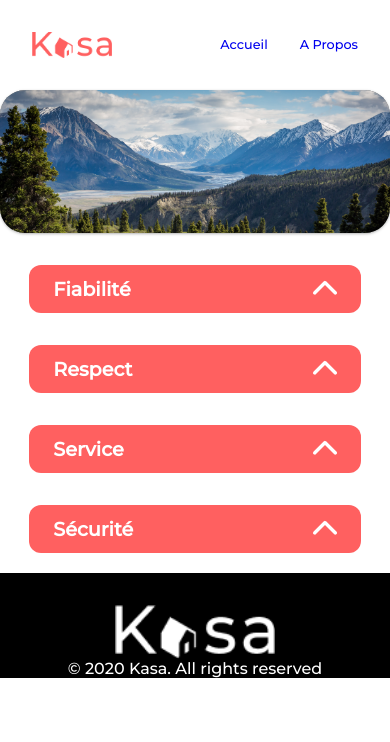
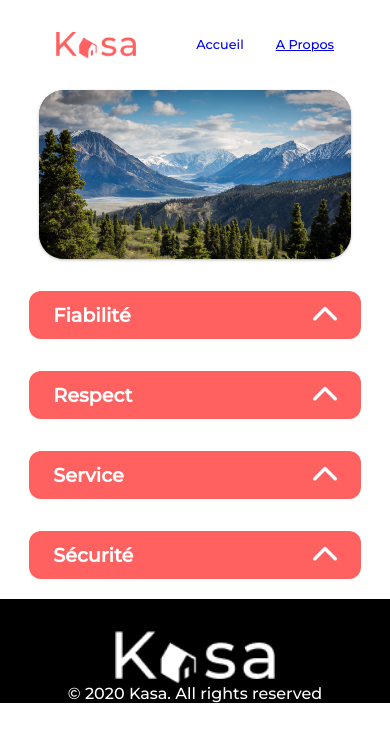
Before and after one commit to J4Admin/OCR_Project4, a React (Vite) app in the folder kasa/: page /about in a window 390 px wide. Shown: the top 742 px of the page. Built offline with nearby package versions, Linux system fonts and the light colour scheme.

Commit message:
add: animation Collapse, Banner responsive( phone version ) , show underline into navbar when / selected or About selected ( not on other pages)

```diff
--- a/kasa/src/components/Banner/Banner.scss
+++ b/kasa/src/components/Banner/Banner.scss
@@ -1,8 +1,7 @@
 .banner {
   position: relative;
-  max-width: 90vw;
   min-width: 100%;
-  min-height: 17vh;
+  min-height: 233px;
   border-radius: 25px;
   color: white;
   box-shadow: rgba(0, 0, 0, 0.25) 0px 1px 3px, rgba(0, 0, 0, 0.06) 0px 1px 2px;
@@ -34,6 +33,23 @@
     display: none;
   }
   @media screen and (max-width: 1250px) {
-
+    & {
+      min-width: 90%;
+      margin-inline: 1em;
+      &__text {
+        font-size: 1.3em;
+        padding: 1em;
+      }
+    }
+  }
+  @media screen and (min-width: 335px) and (max-width: 750px) {
+    & {
+      min-width: 80%;
+      min-height: 20vh;
+      &__text {
+        font-size: 1.3em;
+        padding: 1em;
+      }
+    }
   }
 }
--- a/kasa/src/components/Card/Card.jsx
+++ b/kasa/src/components/Card/Card.jsx
@@ -18,7 +18,7 @@ function Card() {
               src={cardItem.cover}
               alt={cardItem.title}
             />
-            <p className="card__title">{cardItem.title}</p>
+            <h2 className="card__title">{cardItem.title}</h2>
           </Link>
         </div>
       ))}
--- a/kasa/src/components/Card/Card.scss
+++ b/kasa/src/components/Card/Card.scss
@@ -21,6 +21,7 @@
     height: 100%;
     box-sizing: border-box;
     border-radius: inherit;
+    position: relative;
   }
 
   &__link {
@@ -42,15 +43,18 @@
     position: absolute;
     object-fit: cover;
     z-index: 1;
-    min-width: 100%;
-    height: 100%;
+    top: 0;
+    left: 0;
+    width: 40%;
+    height: 90%;
     display: flex;
     justify-content: flex-start;
     align-items: flex-end;
     box-sizing: content-box;
-
     color: white;
     font-weight: 700;
+    padding-inline-start: 1em;
+    font-size: 1em;
   }
 
   @media screen and (max-width: 1250px) {
--- a/kasa/src/components/Collapse/Collapse.jsx
+++ b/kasa/src/components/Collapse/Collapse.jsx
@@ -16,6 +16,7 @@ function Collapse({ CollapseData }) {
     <>
       {CollapseData.map((item, index) => (
         <div key={index} className="Collapse">
+
           <div className="Collapse__background">
             <p className="Collapse__title">{item.title}</p>
             <button
@@ -31,6 +32,7 @@ function Collapse({ CollapseData }) {
               />
             </button>
           </div>
+
           <div
             className={`Collapse__content ${
               openCollapse.includes(index) ? "Collapse__content--open" : ""
--- a/kasa/src/components/Collapse/Collapse.scss
+++ b/kasa/src/components/Collapse/Collapse.scss
@@ -14,6 +14,7 @@
   &__content {
     border-radius: 12px;
   }
+
   &__background {
     z-index: 1;
     justify-content: space-between;
@@ -23,7 +24,6 @@
     height: 2vh;
     padding: 1.5em;
     background-color: #ff6060;
-    overflow: hidden;
   }
   &__button {
     background: none;
@@ -36,19 +36,36 @@
     font-weight: 700;
     font-size: 1.2em;
   }
+
   &__content {
+    display: flex;
+    align-items: center;
+    justify-content: center;
     background-color: #f6f6f6;
+    min-width: 100%;
     max-width: 95vw;
-    width: 100%;
-    min-height: 100%;
-    padding: 2rem;
     margin-top: 0;
-    transition: transform 0.4s ease;
+    position: relative;
+    transition: max-height 0.1s ease, padding 0.6s ease, transform 0.7s ease;
     transform: translateY(-100%);
-    display: none;
+    max-height: 0;
+    padding: 0rem 2rem;
+    overflow: hidden;
+
     &--open {
       transform: translateY(0%);
-      display: block;
+      max-height: 60%;
+      padding: 2rem 2rem;
+    }
+    & ul {
+      object-fit: cover;
+      min-width: 100%;
+      box-sizing: border-box;
+    }
+    &__li {
+      display: flex;
+      box-sizing: border-box;
+      object-fit: cover;
     }
   }
 
@@ -60,10 +77,14 @@
     }
   }
   &__housing {
-    width: 95%;
+    height: 100%;
+    width: 100%;
     flex-direction: row;
     gap: 1em;
 
+    &__content {
+      height: 0;
+    }
     &,
     & .Collapse {
       width: 95%;
--- a/kasa/src/components/Gallery/Gallery.scss
+++ b/kasa/src/components/Gallery/Gallery.scss
@@ -8,7 +8,8 @@
   margin-block: 2em;
   padding: 3rem;
   gap: 3.2em;
-  @media screen and (max-width: 1024px) {
+  @media screen and (max-width: 1250px) {
       background-color: white;
+      margin-block: 0em;
   }
 }
--- a/kasa/src/components/Housing/Housing.scss
+++ b/kasa/src/components/Housing/Housing.scss
@@ -42,6 +42,7 @@
     justify-content: center;
     align-items: center;
     width: 15%;
+    max-width: 25%;
     font-size: 0.8em;
     max-height: 15%;
     min-width: 15vh;
@@ -99,37 +100,33 @@
     }
   }
 
-  @media screen and (max-width: 1181px) {
+  @media screen and (max-width: 1250px) {
     &__second__block,
     &__first__block {
       width: 85%;
-      justify-content: center;
-      align-items: center;
     }
     &__first__block {
       margin-inline-start: 2em;
     }
     &__second__block {
       width: 100%;
-      display: flex;
-      justify-content: flex-start;
+
       align-items: flex-start;
       flex-direction: row-reverse;
       gap: 1rem;
       flex-wrap: wrap;
+      &__host__rating {
+        min-width: 100%;
+        box-sizing: border-box;
+        display: flex;
+        align-items: flex-start;
+      }
     }
     &__host__information {
-      width: 50%;
-      justify-content: center;
-
+      width: 100%;
     }
     &__tag {
-      min-width: 25%;
-    }
-    &__host__rating {
-      box-sizing: border-box;
-      position: absolute;
-      align-items: flex-end;
+      max-width: 25%;
     }
   }
 }
--- a/kasa/src/components/Navbar/Navbar.jsx
+++ b/kasa/src/components/Navbar/Navbar.jsx
@@ -1,19 +1,30 @@
 import React from "react";
-import { Link } from "react-router-dom";
+import { Link, useLocation } from "react-router-dom";
 import "./Navbar.scss";
 
 function Navbar() {
   const logoSrc = "src/assets/images/logo-navbar.png";
+  const location = useLocation();
+
+  const isActive = (path) =>
+    location.pathname === path
+      ? "navbar__link navbar__link--active"
+      : "navbar__link";
+
   return (
     <header>
       <nav className="navbar">
         <img className="navbar__logo" src={logoSrc} alt="logo" />
         <ul>
           <li>
-            <Link to="/">Accueil</Link>
+            <Link to="/" className={isActive("/")}>
+              Accueil
+            </Link>
           </li>
           <li>
-            <Link to="/about">A Propos</Link>
+            <Link to="/about" className={isActive("/about")}>
+              A Propos
+            </Link>
           </li>
         </ul>
       </nav>
--- a/kasa/src/components/Navbar/Navbar.scss
+++ b/kasa/src/components/Navbar/Navbar.scss
@@ -1,12 +1,11 @@
 .navbar {
   display: flex;
-  justify-content: center;
-  align-items: center;
+  justify-content: space-between;
+
   flex-direction: row;
 
   & .navbar__logo {
-    margin : 2rem auto 2rem 2rem;
-
+    margin: 2rem auto 2rem 2rem;
   }
   & ul,
   & li {
@@ -14,34 +13,35 @@
     box-sizing: border-box;
     object-fit: cover;
     margin-right: 1rem;
-
     gap: 1em;
     flex-wrap: nowrap;
+  }
 
-  }
-  & a {
+  &__link {
     font-size: 2em;
     margin: auto;
     text-decoration: none;
-    &:active {
+    &--active {
       text-decoration: underline;
     }
   }
-  @media screen and (max-width: 750px) {
-    .navbar__logo {
-      width: 7em;
-    }
-    a {
-      font-size: 1em;
+  @media screen and (max-width: 1250px) {
+    & {
+      margin-inline: 1.5em;
+      .navbar__logo {
+        width: 7em;
+      }
+      &__link {
+        font-size: 1em;
+      }
     }
   }
-  @media screen and (max-width: 450px){
+  @media screen and (max-width: 450px) {
     .navbar__logo {
       width: 5em;
     }
-    a {
+    &__link {
       font-size: 0.8em;
     }
   }
-
 }
--- a/kasa/src/data/CardData.json
+++ b/kasa/src/data/CardData.json
@@ -55,6 +55,7 @@
     ],
     "tags": ["Canal Saint Martin", "République", "Appartement"]
   },
+
   {
     "id": "46d188c5",
     "title": "Studio de charme - Buttes Chaumont",
@@ -70,11 +71,13 @@
       "name": "Franck Maher",
       "picture": "https://s3-eu-west-1.amazonaws.com/course.oc-static.com/projects/front-end-kasa-project/profile-picture-2.jpg"
     },
+
     "rating": "3",
     "location": "Ile de France - Paris 20e",
     "equipments": ["Wi-fi", "Cuisine équipée", "Télévision", "Sèche Cheveux"],
     "tags": ["Buttes Chaumont", "Laumière", "Studio"]
   },
+
   {
     "id": "7af00cd6",
     "title": "Nid douillet au coeur du 11ème",
--- a/kasa/src/pages/HousingPage.jsx
+++ b/kasa/src/pages/HousingPage.jsx
@@ -36,7 +36,9 @@ function HousingPage() {
       content: (
         <ul>
           {equipments.map((equipment, index) => (
-            <li key={index}>{equipment}</li>
+            <li className="Collapse__content__li" key={index}>
+              {equipment}
+            </li>
           ))}
         </ul>
       ),
```
